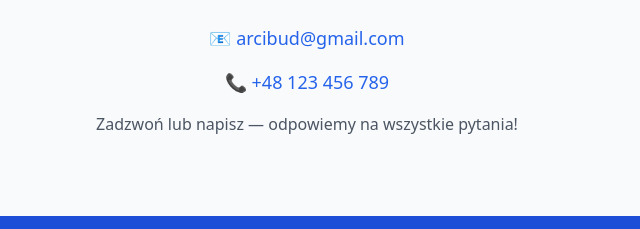
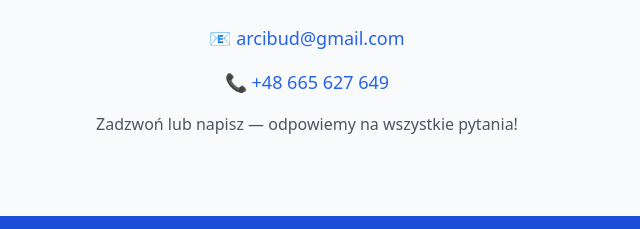
Before and after one commit to envoo997/arcibud, a website: page index.html in a window 1280 px wide. Shown: the part 2916-3145 px from the top of the page, 333-973 px from the left. Drawn offline with nearby package versions, Linux system fonts and the light colour scheme.

Commit message:
Update index.html

```diff
--- a/index.html
+++ b/index.html
@@ -131,7 +131,7 @@
     <h2 class="text-3xl font-bold text-center mb-10 text-blue-700" data-aos="fade-up">Kontakt</h2>
     <div class="max-w-lg mx-auto text-center space-y-4" data-aos="fade-up">
       <p class="text-lg">📧 <a href="mailto:arcibud@gmail.com" class="text-blue-600 hover:underline">arcibud@gmail.com</a></p>
-      <p class="text-lg">📞 <a href="tel:+48123456789" class="text-blue-600 hover:underline">+48 123 456 789</a></p>
+      <p class="text-lg">📞 <a href="tel:+48123456789" class="text-blue-600 hover:underline">+48 665 627 649</a></p>
       <p class="text-gray-600 mt-6">Zadzwoń lub napisz — odpowiemy na wszystkie pytania!</p>
     </div>
   </section>
```
